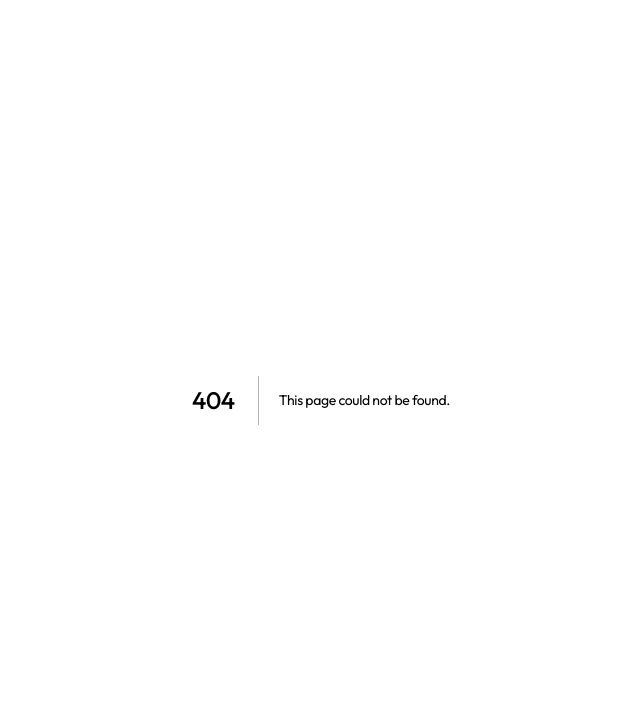
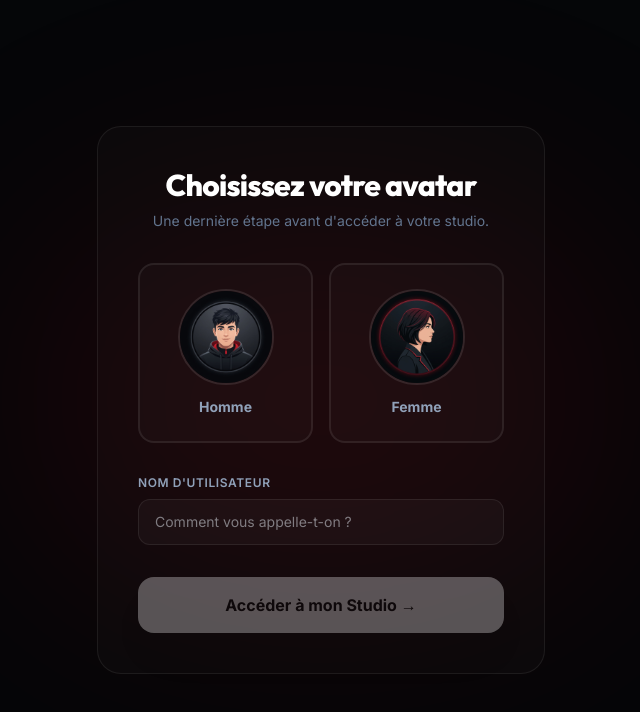
Before and after one commit to NdarawFall/youtube_tools, a Next.js app: page /auth/choose-avatar in a window 1280 px wide. Before the commit this address had no page. Shown: the top 712 px of the page, without its empty margins (319-959 px from the left). Built offline with nearby package versions, Linux system fonts and the light colour scheme.

Commit message:
feat: add Google OAuth with custom avatar selection for new users

```diff
--- a/src/app/auth/callback/route.ts
+++ b/src/app/auth/callback/route.ts
@@ -23,7 +23,22 @@ export async function GET(request: Request) {
         },
       }
     );
-    await supabase.auth.exchangeCodeForSession(code);
+
+    const { data: { session } } = await supabase.auth.exchangeCodeForSession(code);
+
+    if (session?.user) {
+      // Check if user already has a profile with an avatar
+      const { data: profile } = await supabase
+        .from('profiles')
+        .select('avatar_url')
+        .eq('id', session.user.id)
+        .single();
+
+      // New Google user — no avatar yet → redirect to avatar selection
+      if (!profile?.avatar_url) {
+        return NextResponse.redirect(new URL('/auth/choose-avatar', origin));
+      }
+    }
   }
 
   return NextResponse.redirect(new URL('/dashboard', origin));
--- /dev/null
+++ b/src/app/auth/choose-avatar/page.tsx
@@ -0,0 +1,124 @@
+'use client';
+import { useState, useEffect } from 'react';
+import { supabase } from '@/lib/supabase';
+import { motion } from 'framer-motion';
+import { CheckCircle2, Loader2 } from 'lucide-react';
+import { useRouter } from 'next/navigation';
+
+const AVATARS = [
+  { id: 'homme' as const, label: 'Homme', src: '/avatar-homme.png' },
+  { id: 'femme' as const, label: 'Femme', src: '/avatar-femme.png' },
+];
+
+export default function ChooseAvatarPage() {
+  const [selected, setSelected] = useState<'homme' | 'femme' | null>(null);
+  const [loading, setLoading] = useState(false);
+  const [username, setUsername] = useState('');
+  const router = useRouter();
+
+  useEffect(() => {
+    // Pre-fill username from Google metadata if available
+    supabase.auth.getUser().then(({ data: { user } }) => {
+      if (user?.user_metadata?.full_name) {
+        setUsername(user.user_metadata.full_name);
+      } else if (user?.user_metadata?.name) {
+        setUsername(user.user_metadata.name);
+      }
+    });
+  }, []);
+
+  const handleConfirm = async () => {
+    if (!selected) return;
+    setLoading(true);
+
+    const { data: { user } } = await supabase.auth.getUser();
+    if (!user) { router.push('/'); return; }
+
+    const avatarUrl = `/avatar-${selected}.png`;
+    const gender = selected;
+
+    await supabase.from('profiles').upsert({
+      id: user.id,
+      email: user.email,
+      username: username || user.email?.split('@')[0] || 'Utilisateur',
+      avatar_url: avatarUrl,
+      gender,
+    });
+
+    // Also update user metadata
+    await supabase.auth.updateUser({ data: { avatar_url: avatarUrl, gender, username } });
+
+    router.push('/dashboard');
+  };
+
+  return (
+    <main className="min-h-screen bg-[#050608] flex flex-col items-center justify-center px-6 py-12">
+      {/* Background glow */}
+      <div className="absolute inset-0 pointer-events-none">
+        <div className="absolute top-1/2 left-1/2 -translate-x-1/2 -translate-y-1/2 w-[600px] h-[400px] bg-red-600/10 rounded-full blur-[120px]" />
+      </div>
+
+      <motion.div
+        initial={{ opacity: 0, y: 24 }}
+        animate={{ opacity: 1, y: 0 }}
+        transition={{ duration: 0.6, ease: [0.22, 1, 0.36, 1] }}
+        className="relative z-10 w-full max-w-md bg-white/[0.02] border border-white/[0.07] rounded-3xl p-10 flex flex-col gap-8"
+      >
+        <div className="text-center">
+          <h1 className="text-3xl font-black text-white mb-2">Choisissez votre avatar</h1>
+          <p className="text-slate-500 text-sm">Une dernière étape avant d'accéder à votre studio.</p>
+        </div>
+
+        {/* Avatar Selection */}
+        <div className="grid grid-cols-2 gap-4">
+          {AVATARS.map((avatar) => (
+            <button
+              key={avatar.id}
+              onClick={() => setSelected(avatar.id)}
+              className={`relative flex flex-col items-center gap-3 p-6 rounded-2xl border-2 transition-all duration-300 ${
+                selected === avatar.id
+                  ? 'border-red-500 bg-red-500/10 shadow-[0_0_30px_-5px_rgba(239,68,68,0.3)]'
+                  : 'border-white/[0.08] hover:border-white/20 bg-white/[0.02]'
+              }`}
+            >
+              {selected === avatar.id && (
+                <motion.div
+                  initial={{ scale: 0 }} animate={{ scale: 1 }}
+                  className="absolute -top-2.5 -right-2.5 w-7 h-7 rounded-full bg-red-500 flex items-center justify-center shadow-lg"
+                >
+                  <CheckCircle2 className="w-4 h-4 text-white" />
+                </motion.div>
+              )}
+              <div className={`w-24 h-24 rounded-full overflow-hidden border-2 transition-all ${selected === avatar.id ? 'border-red-500' : 'border-white/10'}`}>
+                <img src={avatar.src} alt={avatar.label} className="w-full h-full object-cover" />
+              </div>
+              <span className={`text-sm font-bold transition-colors ${selected === avatar.id ? 'text-red-400' : 'text-slate-400'}`}>
+                {avatar.label}
+              </span>
+            </button>
+          ))}
+        </div>
+
+        {/* Username field */}
+        <div className="flex flex-col gap-2">
+          <label className="text-xs font-semibold text-slate-400 uppercase tracking-wider">Nom d'utilisateur</label>
+          <input
+            type="text"
+            value={username}
+            onChange={(e) => setUsername(e.target.value)}
+            placeholder="Comment vous appelle-t-on ?"
+            className="w-full px-4 py-3 rounded-xl border border-white/[0.08] bg-white/[0.03] text-slate-200 outline-none focus:border-red-500 transition-colors text-sm"
+          />
+        </div>
+
+        <button
+          onClick={handleConfirm}
+          disabled={!selected || loading}
+          className="w-full py-4 rounded-2xl bg-white text-[#050608] font-black text-base hover:bg-slate-100 transition-all disabled:opacity-30 disabled:cursor-not-allowed flex items-center justify-center gap-2 shadow-2xl"
+        >
+          {loading ? <Loader2 className="w-5 h-5 animate-spin" /> : 'Accéder à mon Studio →'}
+        </button>
+      </motion.div>
+    </main>
+  );
+}
--- a/src/components/Auth.tsx
+++ b/src/components/Auth.tsx
@@ -79,6 +79,13 @@ export default function Auth({ theme, onClose, initialMode = 'login' }: { theme:
     setLoading(false);
   };
 
+  const handleGoogleLogin = async () => {
+    await supabase.auth.signInWithOAuth({
+      provider: 'google',
+      options: { redirectTo: `${window.location.origin}/auth/callback` },
+    });
+  };
+
   const avatars = [
     { id: 'homme' as const, label: 'Homme', src: '/avatar-homme.png' },
     { id: 'femme' as const, label: 'Femme', src: '/avatar-femme.png' },
@@ -156,7 +163,28 @@ export default function Auth({ theme, onClose, initialMode = 'login' }: { theme:
                 </button>
               </form>
 
-              <div className="mt-6 pt-6 border-t border-slate-800 text-center">
+              {/* Divider */}
+              <div className="flex items-center gap-3 my-5">
+                <div className="flex-1 h-px bg-slate-800" />
+                <span className="text-xs text-slate-600 font-medium">ou</span>
+                <div className="flex-1 h-px bg-slate-800" />
+              </div>
+
+              {/* Google Button */}
+              <button
+                onClick={handleGoogleLogin}
+                className={`w-full py-3 rounded-xl border ${borderClass} ${inputBg} ${textClass} font-semibold text-sm hover:border-slate-600 transition-all flex items-center justify-center gap-3`}
+              >
+                <svg className="w-4 h-4" viewBox="0 0 24 24">
+                  <path fill="#4285F4" d="M22.56 12.25c0-.78-.07-1.53-.2-2.25H12v4.26h5.92c-.26 1.37-1.04 2.53-2.21 3.31v2.77h3.57c2.08-1.92 3.28-4.74 3.28-8.09z"/>
+                  <path fill="#34A853" d="M12 23c2.97 0 5.46-.98 7.28-2.66l-3.57-2.77c-.98.66-2.23 1.06-3.71 1.06-2.86 0-5.29-1.93-6.16-4.53H2.18v2.84C3.99 20.53 7.7 23 12 23z"/>
+                  <path fill="#FBBC05" d="M5.84 14.09c-.22-.66-.35-1.36-.35-2.09s.13-1.43.35-2.09V7.07H2.18C1.43 8.55 1 10.22 1 12s.43 3.45 1.18 4.93l2.85-2.22.81-.62z"/>
+                  <path fill="#EA4335" d="M12 5.38c1.62 0 3.06.56 4.21 1.64l3.15-3.15C17.45 2.09 14.97 1 12 1 7.7 1 3.99 3.47 2.18 7.07l3.66 2.84c.87-2.6 3.3-4.53 6.16-4.53z"/>
+                </svg>
+                Continuer avec Google
+              </button>
+
+              <div className="mt-5 pt-5 border-t border-slate-800 text-center">
                 <p className="text-slate-500 text-sm mb-3">Pas encore de compte ?</p>
                 <button
                   onClick={() => setMode('signup-avatar')}
```
